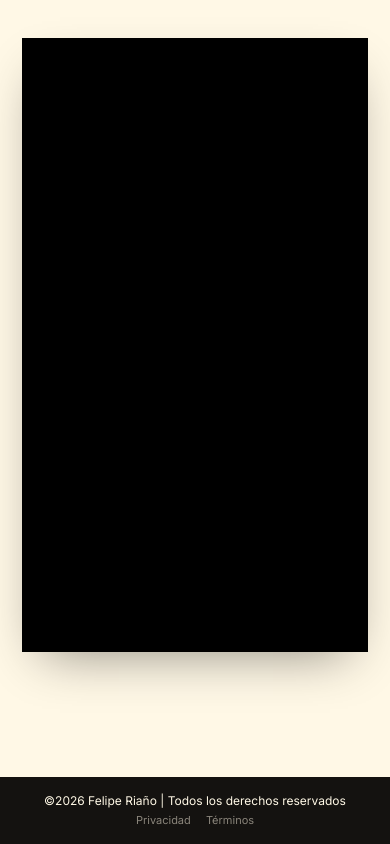
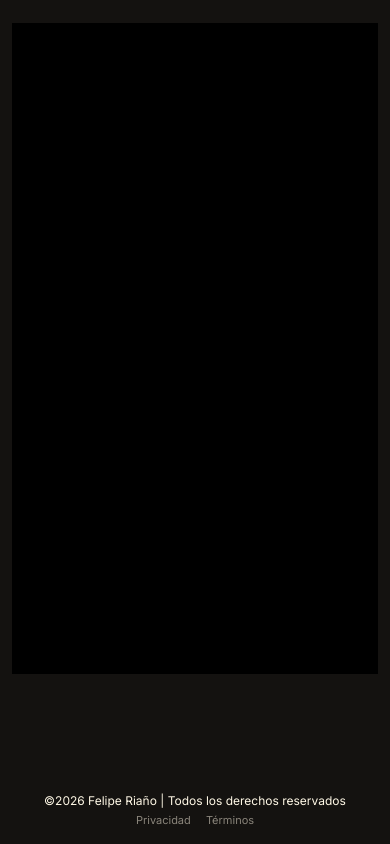
Before and after one commit to selwysm/vsl-felipe-ria-o, an Astro site: page /trifecta-6m in a window 390 px wide. Built offline with nearby package versions, Linux system fonts and the light colour scheme; Astro itself is replaced by a stand-in of ours; no server answers.

Commit message:
Enhance VideoVSL component and layout styles for better mobile experience. Updated theme colors for VSL pages and adjusted layout spacing in product pages. Improved CSS for responsive design, ensuring optimal video display across devices.

```diff
--- a/src/components/VideoVSL.astro
+++ b/src/components/VideoVSL.astro
@@ -27,7 +27,7 @@ const vturbEnabled = Boolean(accountId && (verticalId || horizontalId));
   data-before-end={config.ctaSecondsBeforeEnd}
   data-breakpoint={config.desktopBreakpoint}
 >
-  <div class="vsl-frame relative overflow-hidden bg-black shadow-[0_20px_50px_-20px_rgba(0,0,0,.45)]">
+  <div class="vsl-frame relative overflow-hidden bg-black lg:shadow-[0_20px_50px_-20px_rgba(0,0,0,.45)]">
     {!vturbEnabled && (
       <div class="absolute inset-0 grid place-items-center p-6 text-center text-cream/80 text-sm leading-relaxed">
         <div>
@@ -45,13 +45,17 @@ const vturbEnabled = Boolean(accountId && (verticalId || horizontalId));
 </div>
 
 <style>
-  /* Vertical (móvil, o desktop sin player horizontal): que entre en pantalla junto con el botón */
-  .vsl[data-format='v'] { max-width: min(100%, calc((100svh - 230px) * 9 / 16), 400px); }
+  /* Vertical en móvil: lo más grande posible, dejando solo el espacio del botón (~110px) */
+  .vsl[data-format='v'], .vsl:not([data-format]) { max-width: min(100%, calc((100svh - 110px) * 9 / 16)); }
   .vsl[data-format='v'] .vsl-frame { aspect-ratio: 9 / 16; }
+  /* Vertical en desktop sin player horizontal: centrado y con tope de 400px */
+  @media (min-width: 1024px) {
+    .vsl[data-format='v'] { max-width: min(100%, calc((100svh - 230px) * 9 / 16), 400px); }
+    .vsl:not([data-format]) { max-width: 400px; }
+  }
   /* Horizontal (desktop) */
   .vsl[data-format='h'] { max-width: min(100%, 960px, calc((100svh - 230px) * 16 / 9)); }
   .vsl[data-format='h'] .vsl-frame { aspect-ratio: 16 / 9; }
-  .vsl:not([data-format]) { max-width: 400px; }
   .vsl:not([data-format]) .vsl-frame { aspect-ratio: 9 / 16; }
   .vsl-frame :global(vturb-smartplayer) { display: block; width: 100%; height: 100%; }
 </style>
--- a/src/layouts/Base.astro
+++ b/src/layouts/Base.astro
@@ -35,6 +35,7 @@ const canonical = canonicalSlug && Astro.site ? new URL(`/${canonicalSlug}`, Ast
     <title>{title}</title>
     <meta name="description" content={description} />
     <meta name="theme-color" content="#fff8e6" />
+    {vsl && <meta name="theme-color" media="(max-width: 1023px)" content="#141210" />}
     <!-- Íconos -->
     <link rel="icon" href="/favicon.ico" sizes="48x48" />
     <link rel="icon" type="image/png" sizes="32x32" href="/favicon-32.png" />
@@ -105,7 +106,7 @@ const canonical = canonicalSlug && Astro.site ? new URL(`/${canonicalSlug}`, Ast
       </script>
     )}
   </head>
-  <body class="min-h-svh flex flex-col antialiased" data-product={product?.id} data-video={video?.slug}>
+  <body class:list={['min-h-svh flex flex-col antialiased', vsl && 'vsl-page']} data-product={product?.id} data-video={video?.slug}>
     {pixelId && (
       <noscript>
         <img height="1" width="1" style="display:none" alt="" src={`https://www.facebook.com/tr?id=${pixelId}&ev=PageView&noscript=1`} />
--- a/src/pages/[producto].astro
+++ b/src/pages/[producto].astro
@@ -17,7 +17,7 @@ const { product, video } = Astro.props as { product: Product; video: Video };
 ---
 
 <Base product={product} video={video}>
-  <main class="flex-1 flex flex-col items-center justify-center gap-6 px-4 py-8 sm:py-12">
+  <main class="flex-1 flex flex-col items-center justify-center gap-4 px-3 py-3 lg:gap-6 lg:px-4 lg:py-12">
     <VideoVSL product={product} video={video} />
     <div class="esconder w-full flex justify-center">
       <CTAButton id="video" href={product.ctaUrl} label={product.ctaLabel} />
--- a/src/styles/global.css
+++ b/src/styles/global.css
@@ -16,6 +16,11 @@
 html { background: var(--color-cream); color: var(--color-ink); -webkit-text-size-adjust: 100%; overflow-x: clip; }
 body { font-family: var(--font-sans); background: var(--color-cream); overflow-x: clip; }
 
+/* Página del VSL en móvil: fondo oscuro para que el video se integre con la pantalla */
+@media (max-width: 1023.98px) {
+  html:has(body.vsl-page), body.vsl-page { background: var(--color-ink); color: var(--color-cream); }
+}
+
 /* Botón oculto hasta los últimos segundos del video.
    Se usa visibility (no display) para reservar su espacio y que el video no salte al aparecer. */
 html:not(.revealed) .esconder { visibility: hidden; opacity: 0; pointer-events: none; }
```
